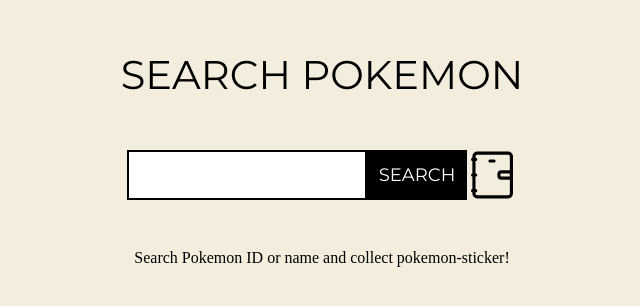
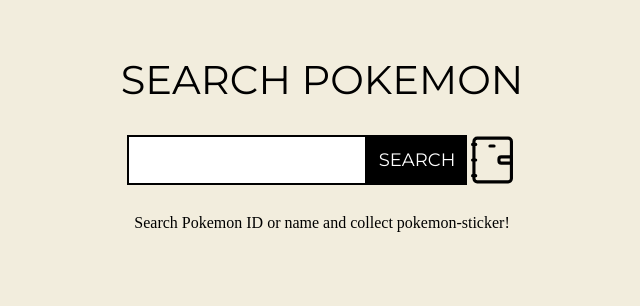
Before and after one commit to minimin123/pokemon-sticker-book, a Next.js app: page / in a window 1280 px wide. Shown: the part 268-574 px from the top of the page, without its empty margins (318-958 px from the left). Built offline with nearby package versions, Linux system fonts and the light colour scheme.

Commit message:
[style] 마진 등 css 수정

```diff
--- a/pages/[pokemon].tsx
+++ b/pages/[pokemon].tsx
@@ -29,10 +29,10 @@
   if (isLoading) return <SkeletonComponent />;
 
   return (
-    <div>
+    <main>
       <OgTags title={name} description={name} img={image} />
       <Sticker id={id} name={name} image={image} />
-    </div>
+    </main>
   );
 }
 
--- a/pages/index.tsx
+++ b/pages/index.tsx
@@ -15,7 +15,7 @@
   );
 }
 
-const Wrapper = styled.div`
+const Wrapper = styled.main`
   h1 {
     text-align: center;
   }
--- a/src/components/searchBar/searchBar.styles.ts
+++ b/src/components/searchBar/searchBar.styles.ts
@@ -4,7 +4,7 @@
   display: flex;
   flex-direction: column;
   position: relative;
-  padding-top: 50px;
+  padding-top: 20px;
 
   button {
     background-color: transparent;
@@ -26,7 +26,7 @@
   form {
     display: flex;
     justify-content: center;
-    margin: 50px;
+    margin: 30px;
 
     input {
       width: 240px;
```
